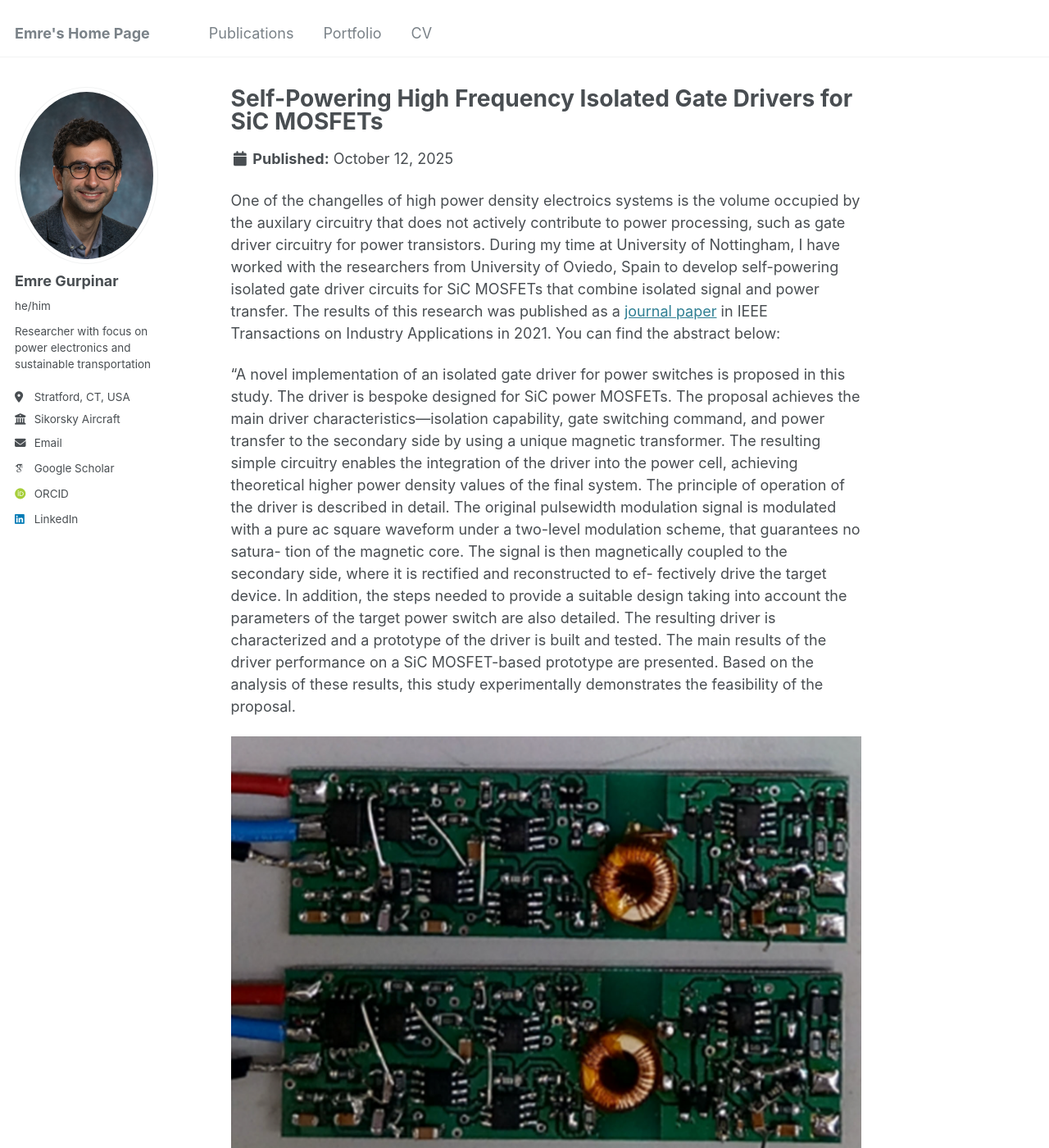
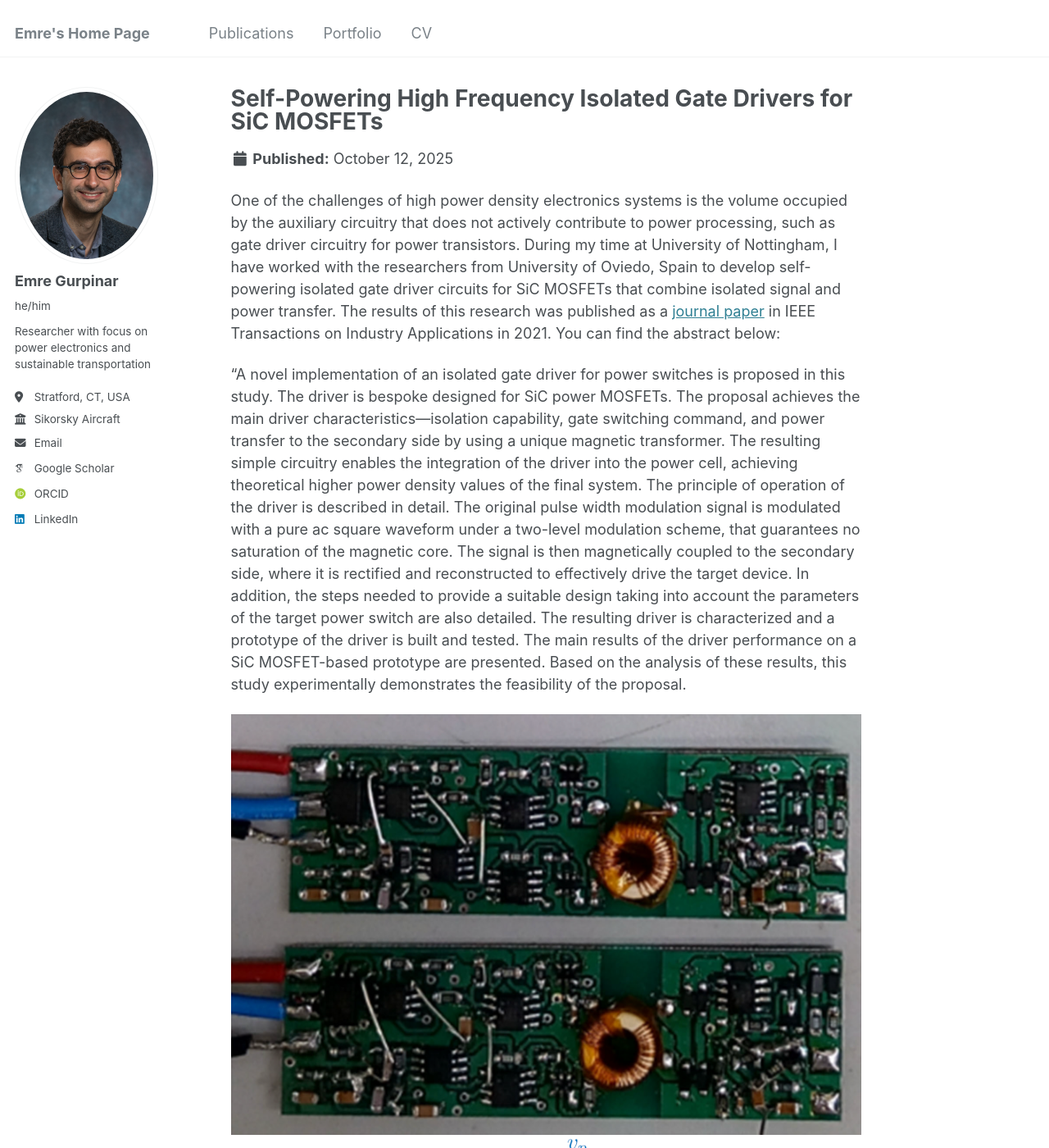
Before and after one commit to egurpinar/egurpinar.github.io, a Jekyll site: the page built from _portfolio/7_Self_Powering_Isolated_Gate_Drivers.md, in a window 1280 px wide and 1400 px high. Shown: the whole window at 82% size. Built offline with Jekyll 4.4.1, drawn with Linux system fonts in a browser that asks for light colours; some web fonts are replaced.

Commit message:
Spelling Check
Checked spelling and removed RSS feed

```diff
--- a/_config.yml
+++ b/_config.yml
@@ -117,7 +117,7 @@ staticman:
       options:
         format           : "iso8601" # "iso8601" (default), "timestamp-seconds", "timestamp-milliseconds"
 atom_feed:
-  hide                   : false     # change to true to hide the RSS feed in the footer
+  hide                   : true     # change to true to hide the RSS feed in the footer
   path                   : # blank (default) uses feed.xml
 
 
--- a/_portfolio/7_Self_Powering_Isolated_Gate_Drivers.md
+++ b/_portfolio/7_Self_Powering_Isolated_Gate_Drivers.md
@@ -4,10 +4,10 @@ excerpt: "<br/><img src='/images/self_powering_gd_schematic.png'>"
 collection: portfolio
 ---
 
-One of the changelles of high power density electroics systems is the volume occupied by the auxilary circuitry that does not actively contribute to power processing, such as gate driver circuitry for power transistors. During my time at University of Nottingham, I have worked with the researchers from University of Oviedo, Spain to develop self-powering isolated gate driver circuits for SiC MOSFETs that combine isolated signal and power transfer. The results of this research was published as a [journal paper](/files/Self-Powering_High_Frequency_Modulated_SiC_Power_MOSFET_Isolated_Gate_Driver.pdf) in IEEE Transactions on Industry Applications in 2021. You can find the abstract below:
+One of the challenges of high power density electronics systems is the volume occupied by the auxiliary circuitry that does not actively contribute to power processing, such as gate driver circuitry for power transistors. During my time at University of Nottingham, I have worked with the researchers from University of Oviedo, Spain to develop self-powering isolated gate driver circuits for SiC MOSFETs that combine isolated signal and power transfer. The results of this research was published as a [journal paper](/files/Self-Powering_High_Frequency_Modulated_SiC_Power_MOSFET_Isolated_Gate_Driver.pdf) in IEEE Transactions on Industry Applications in 2021. You can find the abstract below:
 
 "A novel implementation of an isolated gate driver for power switches is proposed in this study. The driver is bespoke designed for
-    SiC power MOSFETs. The proposal achieves the main driver characteristics—isolation capability, gate switching command, and power transfer to the secondary side by using a unique magnetic transformer. The resulting simple circuitry enables the integration of the driver into the power cell, achieving theoretical higher power density values of the final system. The principle of operation of the driver is described in detail. The original pulsewidth modulation signal is modulated with a pure ac square waveform under a two-level modulation scheme, that guarantees no satura- tion of the magnetic core. The signal is then magnetically coupled to the secondary side, where it is rectified and reconstructed to ef- fectively drive the target device. In addition, the steps needed to provide a suitable design taking into account the parameters of the target power switch are also detailed. The resulting driver is characterized and a prototype of the driver is built and tested. The main results of the driver performance on a SiC MOSFET-based prototype are presented. Based on the analysis of these results, this study experimentally demonstrates the feasibility of the proposal.
+    SiC power MOSFETs. The proposal achieves the main driver characteristics—isolation capability, gate switching command, and power transfer to the secondary side by using a unique magnetic transformer. The resulting simple circuitry enables the integration of the driver into the power cell, achieving theoretical higher power density values of the final system. The principle of operation of the driver is described in detail. The original pulse width modulation signal is modulated with a pure ac square waveform under a two-level modulation scheme, that guarantees no saturation of the magnetic core. The signal is then magnetically coupled to the secondary side, where it is rectified and reconstructed to effectively drive the target device. In addition, the steps needed to provide a suitable design taking into account the parameters of the target power switch are also detailed. The resulting driver is characterized and a prototype of the driver is built and tested. The main results of the driver performance on a SiC MOSFET-based prototype are presented. Based on the analysis of these results, this study experimentally demonstrates the feasibility of the proposal.
 
 
 ![self_powering_gd_photo](/images/self_powering_gd_photo.png)
```
Also changed, not shown: _portfolio/1_Hybrid_Electric_Demonstrator.md (+1 -0 lines), _portfolio/2_Graphite_Embedded_WBG_Power_Modules.md (+1 -1 lines), _portfolio/3_High_Performance_Heatsink.md (+1 -1 lines), _portfolio/4_Capacitor_Optimization_and_Characterization.md (+2 -2 lines).
